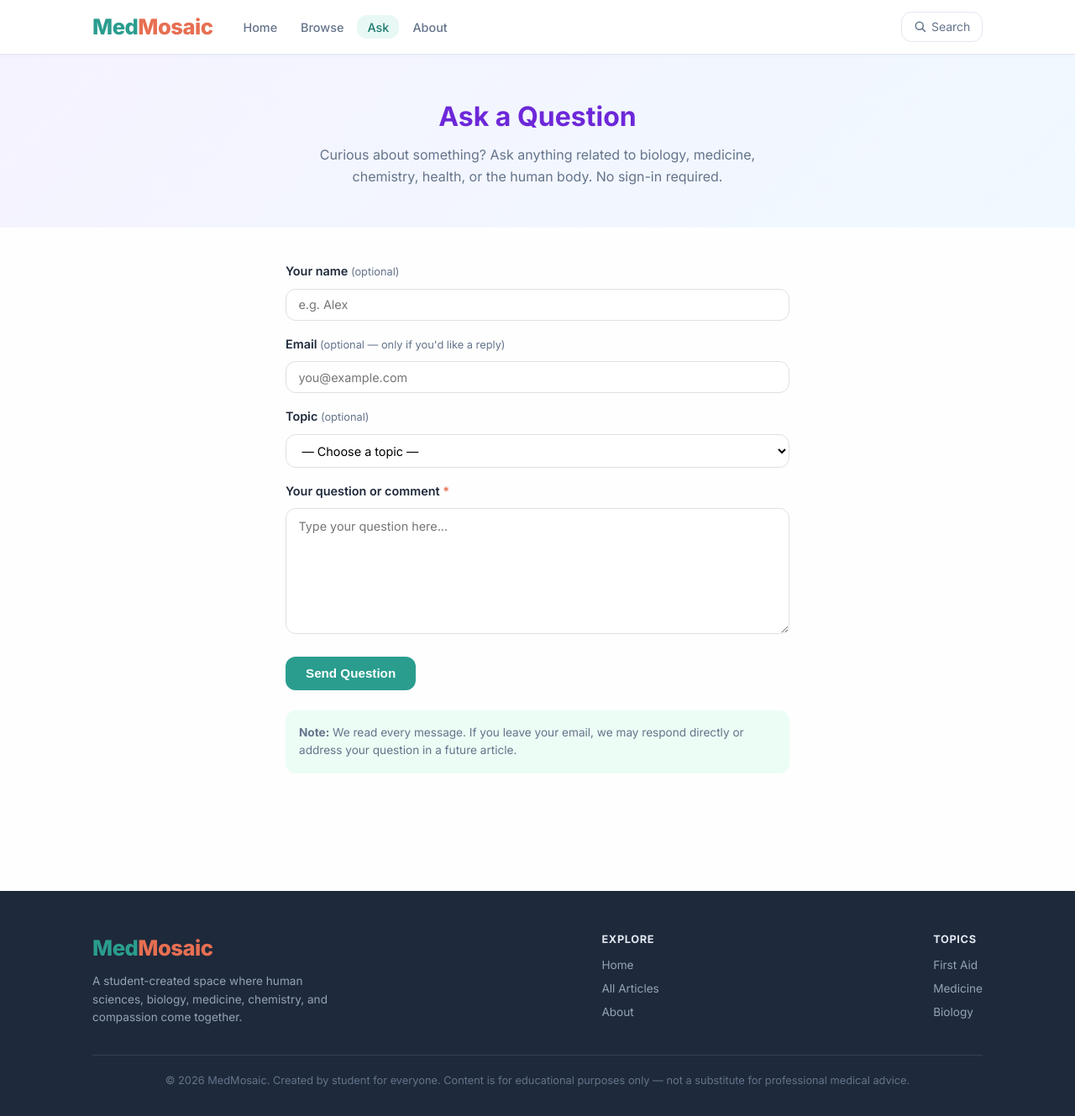
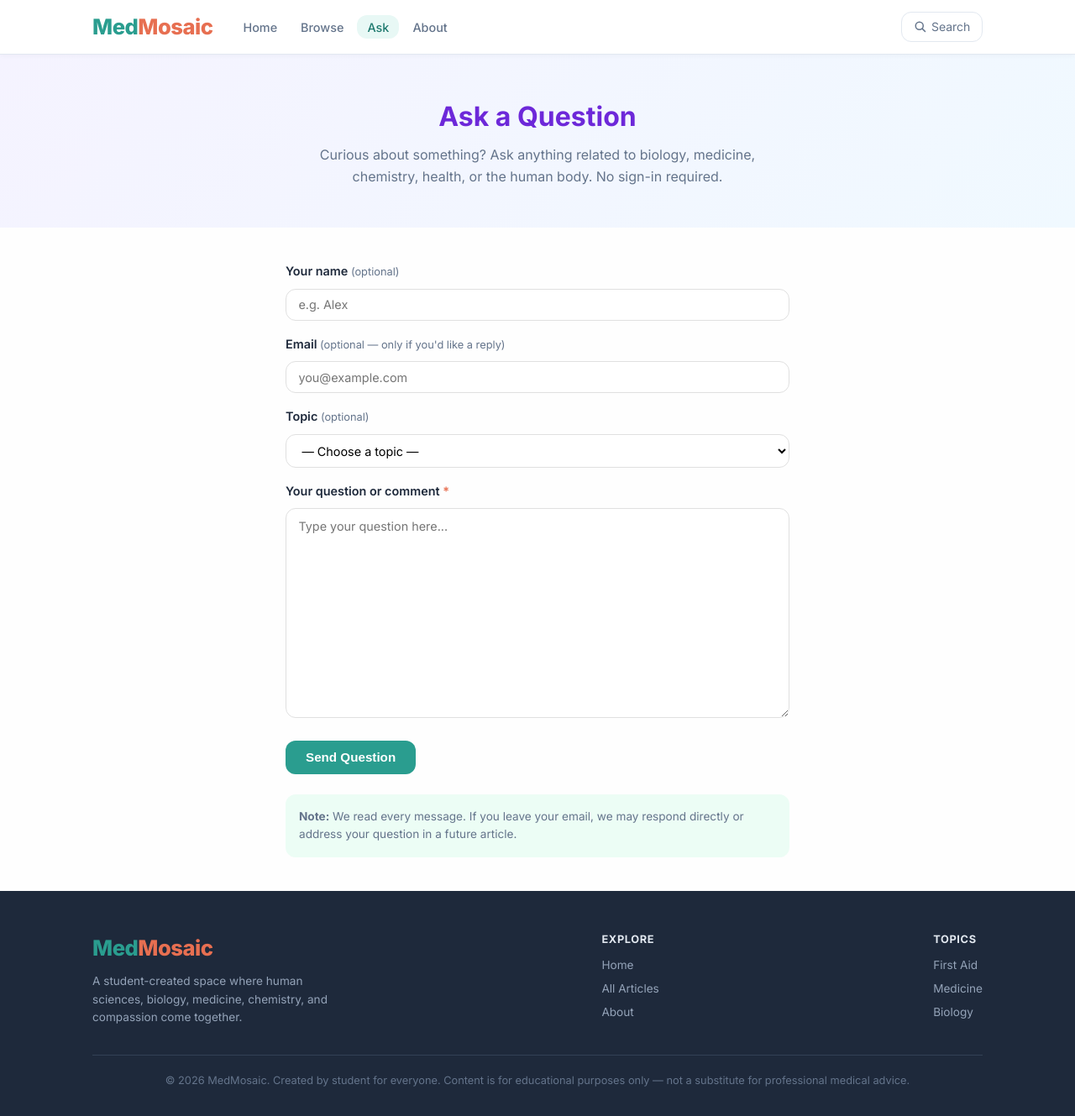
Before and after one commit to aurzhou26/AZ-MedMosaic, a Jekyll site: the page built from questions.html, in a window 1280 px wide and 1329 px high. Shown: the whole window at 84% size. Built offline with Jekyll 4.4.1, drawn with Linux system fonts in a browser that asks for light colours.

Commit message:
Make question textarea larger

```diff
--- a/assets/css/style.css
+++ b/assets/css/style.css
@@ -492,7 +492,7 @@ img { max-width: 100%; display: block; }
 }
 .qa-form .form-textarea {
   width: 100%;
-  min-height: 120px;
+  min-height: 200px;
   padding: 0.75rem 0.9rem;
   border: 1.5px solid #e0e0e0;
   border-radius: var(--radius);
@@ -548,7 +548,7 @@ img { max-width: 100%; display: block; }
 .qa-form-standalone .required { color: var(--accent); }
 .qa-form-standalone .form-input,
 .qa-form-standalone .form-textarea { margin-bottom: 0; margin-top: 0.25rem; }
-.qa-form-standalone .form-textarea { min-height: 150px; margin-top: 0.25rem; }
+.qa-form-standalone .form-textarea { min-height: 250px; margin-top: 0.25rem; }
 .qa-form-standalone .form-submit { margin-top: 1.25rem; }
 .questions-note {
   max-width: 600px;
```
